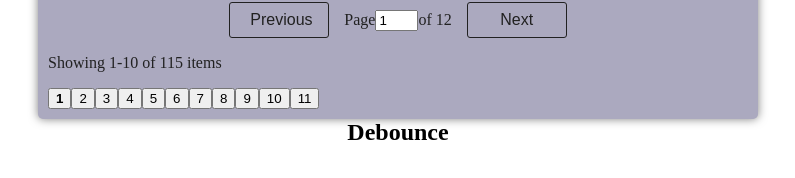
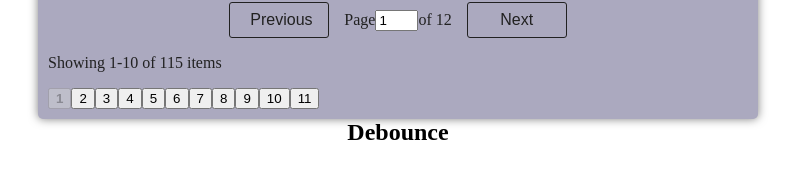
Before and after one commit to vbolden/Custom-hooks-lab3, a React (Vite) app: page / in a window 1280 px wide. Shown: the part 316-494 px from the top of the page, without its empty margins (242-1037 px from the left). Built offline with nearby package versions, Linux system fonts and the light colour scheme.

Commit message:
updated page info to show the range of items being displayed

```diff
--- a/src/components/Pagination.tsx
+++ b/src/components/Pagination.tsx
@@ -62,12 +62,13 @@ function Pagination() {
                 <button onClick={nextPage} >Next</button>
             </div>
             <div className="page-info">
-                <p>Showing 1-10 of 115 items</p>
+                <p>Showing {startIndex + 1}-{endIndex + 1} of {items.length} items</p>
             </div>
             <div className="page-numbers">
                 {pages.map((page) => (
                     <button
                     onClick={() => selectPage(page)}
+                    disabled={currentPage === page}
                     style={{
                         fontWeight: currentPage === page ? "bold" : "normal"
                     }} >{page}</button>
```
